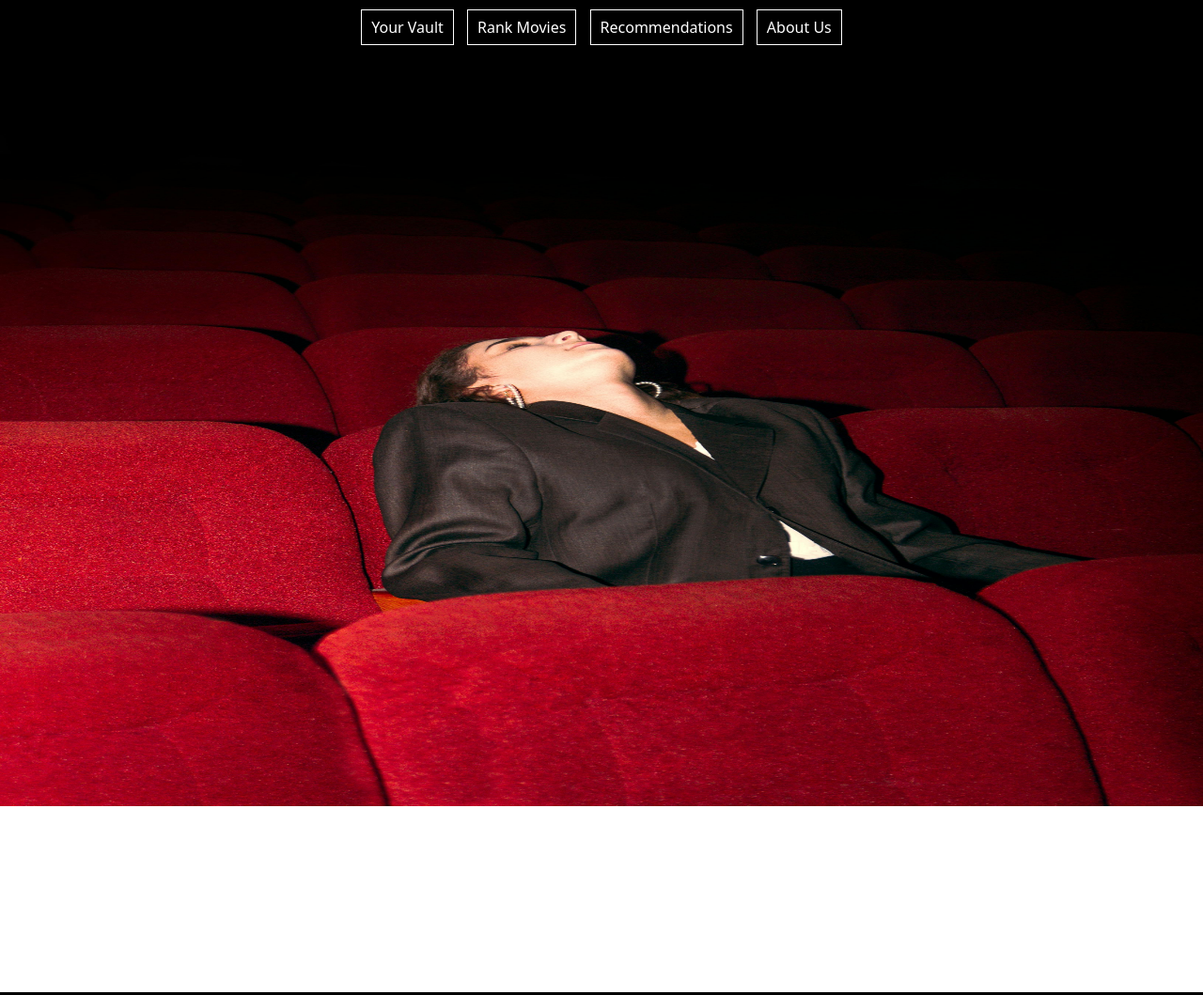
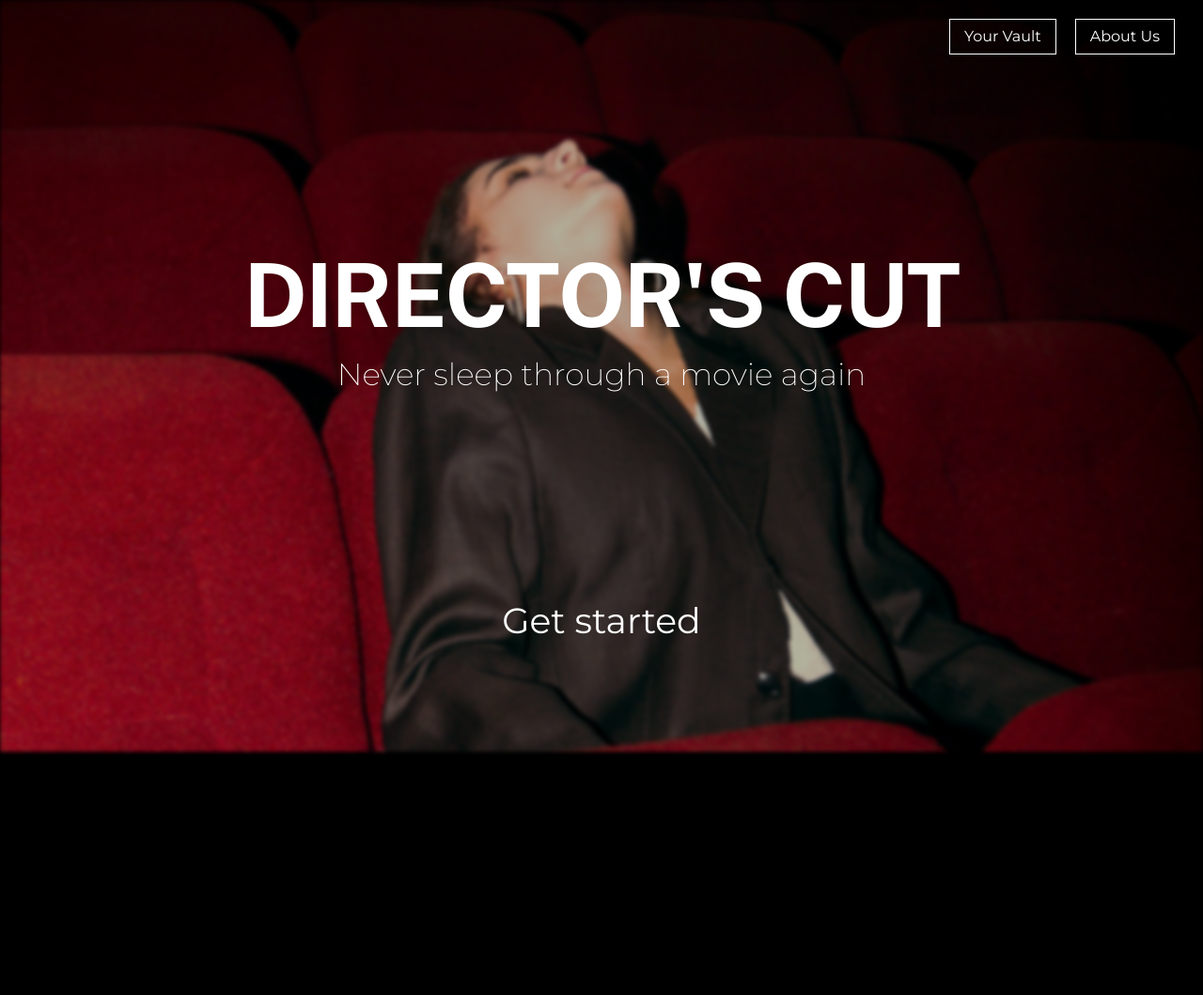
Before and after one commit to gcbel/movie-recommender, a plain HTML site: page index.html in a window 1280 px wide. Shown: the top 1059 px of the page at 94% size. Drawn offline with nearby package versions, Linux system fonts and the light colour scheme.

Commit message:
add look of home page

```diff
--- a/assets/css/home.css
+++ b/assets/css/home.css
@@ -8,46 +8,116 @@
 * {
     color: var(--text);
     text-align: center;
+    font-family: "Montserrat", sans-serif;
+    font-style: normal;
 }
 
 html {
     background-color: black;
 }
 
+body {
+    background-color: var(--clear);
+}
+
+.page {
+    height: 100vh;
+    width: 100vw;
+}
+
+/* FONTS */
+.public-sans {
+    font-family: "Public Sans", sans-serif;
+    font-style: normal;
+    letter-spacing: -1.8px;
+}
+
 /* NAVIGATION */
 nav {
-    background-color: black;
+    background-color: var(--clear);
     position: -webkit-sticky;
     position: sticky;
-    top: 0px;
-    right: 0px;
-    padding: 10px;
+    display: flex;
+    justify-content: flex-end;
+    top: 20px;
+    margin: 20px 20px 0px 0px;
+    min-width: 270px;
 }
 
 nav button {
-    margin: 0px 5px 0px 5px;
+    background-color: var(--clear);
+    padding: 6px 6px 6px 6px;
+    margin: 0px 0px 0px 10px;
+    border: 0px;
 }
 
-/* HEADERS */
-h1 {
-    font-size: 60px;
+/* FIRST PAGE */
+#first-page {
+    padding: 25vh 20px 60vh 20px;
+    display: grid;
+    place-items: center;
+    height: 95vh;
 }
 
-/* BUTTONS */
-button {
-    padding: 6px 10px 6px 10px;
-    border: 1px solid white;
+#first-page button {
+    font-size: calc(1vw + 25px);
+    margin: 25vh 0px 0px 0px;
+    padding: 6px 20px 6px 20px;
     background-color: var(--clear);
+    border: 0px;
+}
+
+h1 {
+    font-size: calc(5vw + 30px);
+    font-weight: 700;
+}
+
+h2 {
+    font-size: calc(1vw + 20px);
+    font-weight: 250;
+    padding: 0px 30px 0px 30px;
+}
+
+/* SECOND PAGE */
+main {
+    background-color: black;
+    display: flex;
+    justify-content: space-around;
+    flex-wrap: wrap;
+    padding: 0px 5vw 0px 5vw;
+}
+
+.main-btn-div {
+    width: calc(30vw);
+    display: flex;
+    justify-content: space-around;
+}
+
+.main-btn {
+    font-size: calc(3vw + 20px);
+    font-weight: 600;
+    background-color: var(--clear);
+    border: 0px;
 }
 
 /* IMAGES */
 #main-img {
     z-index: -1;
+    position: fixed;
     top: 0px;
     left: 0px;
     height: 100vh;
     width: 100vw;
-    overflow: hidden;
-    size: cover;
-    overflow: hidden;
+    min-width: 300px;
+    object-fit: cover;
+    opacity: 70%;
+    filter: blur(2px);
 }
+
+@media (min-width: 447px) {
+    nav button {
+        padding: 6px 15px 6px 15px;
+        margin: 0px 10px 0px 10px;
+        border: 1px solid white;
+    }
+}
--- a/index.html
+++ b/index.html
@@ -9,6 +9,12 @@
     <title>Film Connoisseur</title>
 
     <!-- FONTS -->
+    <link rel="preconnect" href="https://fonts.googleapis.com">
+    <link rel="preconnect" href="https://fonts.gstatic.com" crossorigin>
+    <link href="https://fonts.googleapis.com/css2?family=Public+Sans:ital,wght@0,100..900;1,100..900&display=swap" rel="stylesheet">
+    <link rel="preconnect" href="https://fonts.googleapis.com">
+    <link rel="preconnect" href="https://fonts.gstatic.com" crossorigin>
+    <link href="https://fonts.googleapis.com/css2?family=Montserrat:ital,wght@0,100..900;1,100..900&display=swap" rel="stylesheet">
 
     <!-- BOOTSTRAP -->
     <link href="https://cdn.jsdelivr.net/npm/bootstrap@5.1.3/dist/css/bootstrap.min.css" rel="stylesheet" integrity="sha384-1BmE4kWBq78iYhFldvKuhfTAU6auU8tT94WrHftjDbrCEXSU1oBoqyl2QvZ6jIW3" crossorigin="anonymous">
@@ -21,24 +27,28 @@
     <!-- NAVIGATION -->
     <nav>
         <button id="ratings">Your Vault</button>
-        <button id="library">Rank Movies</button>
-        <button id="recommender">Recommendations</button>
         <button id="about-us">About Us</button>
     </nav>
 
     <!-- FIRST PAGE -->
-    <div id="first-page">
-        <img id="main-img" src="assets/images/home-page.jpg" alt="Woman sleeping alone in an auditorium">
-        <h1>FILM CONNOISSEUR</h1>
-        <h3>No more sleeping through a movie</h3>
-        <button id="start">Get started -></button>
+    <img id="main-img" src="assets/images/home-page.jpg" alt="Woman sleeping alone in an auditorium">
+    <div class="page" id="first-page">
+        <h1 class="public-sans">DIRECTOR'S CUT</h1>
+        <h2>Never sleep through a movie again</h2>
+        <button id="start">Get started</button>
     </div>
 
     <!-- SECOND PAGE -->
-    <h2>HOW IT WORKS</h2>
-
-    <!-- THIRD PAGE -->
-    <main>
+    <main class="page">
+        <div class="main-btn-div">
+            <button class="main-btn public-sans" id="ratings">Explore</button>
+        </div>
+        <div class="main-btn-div">
+            <button class="main-btn public-sans" id="library">Rank</button>
+        </div>
+        <div class="main-btn-div">
+            <button class="main-btn public-sans" id="recommender">Watch</button>
+        </div>
     </main>
 
     <script src="assets/js/home.js"></script>
```
